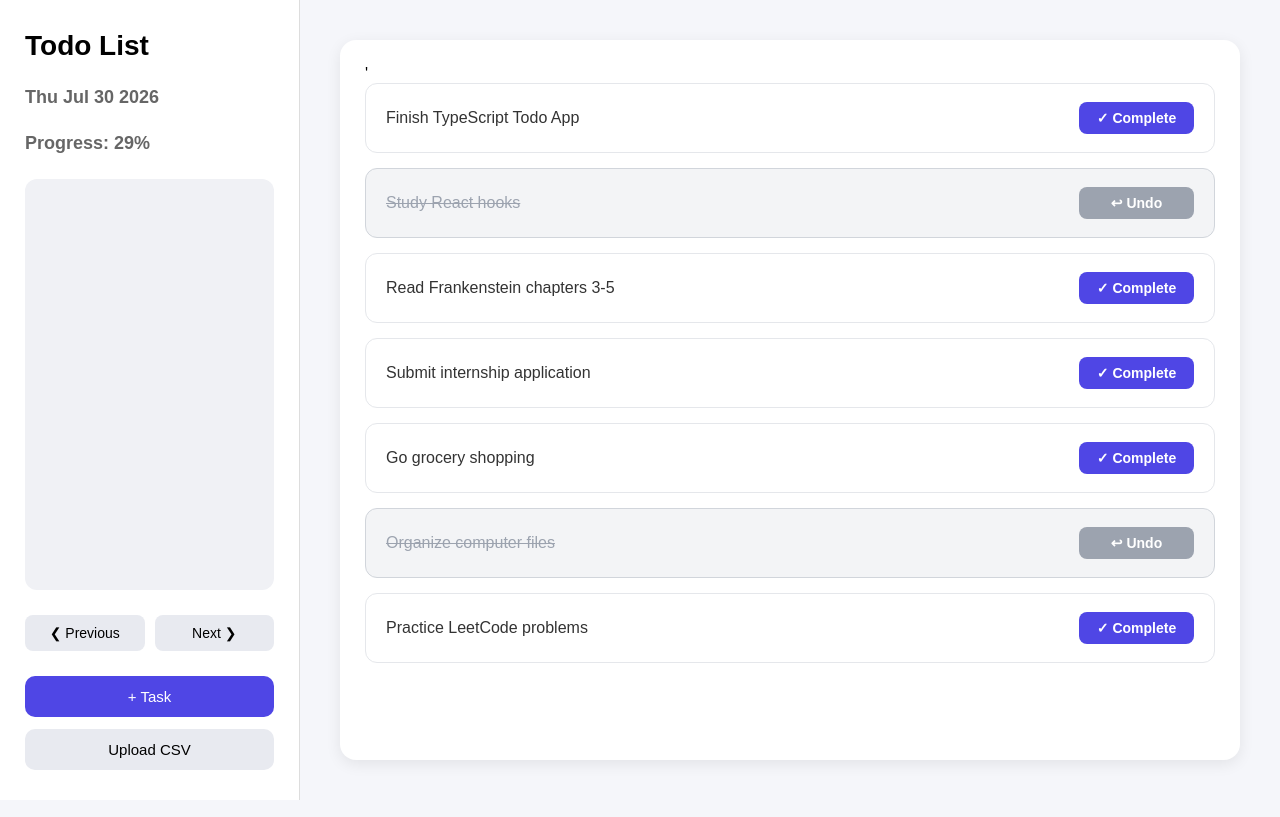
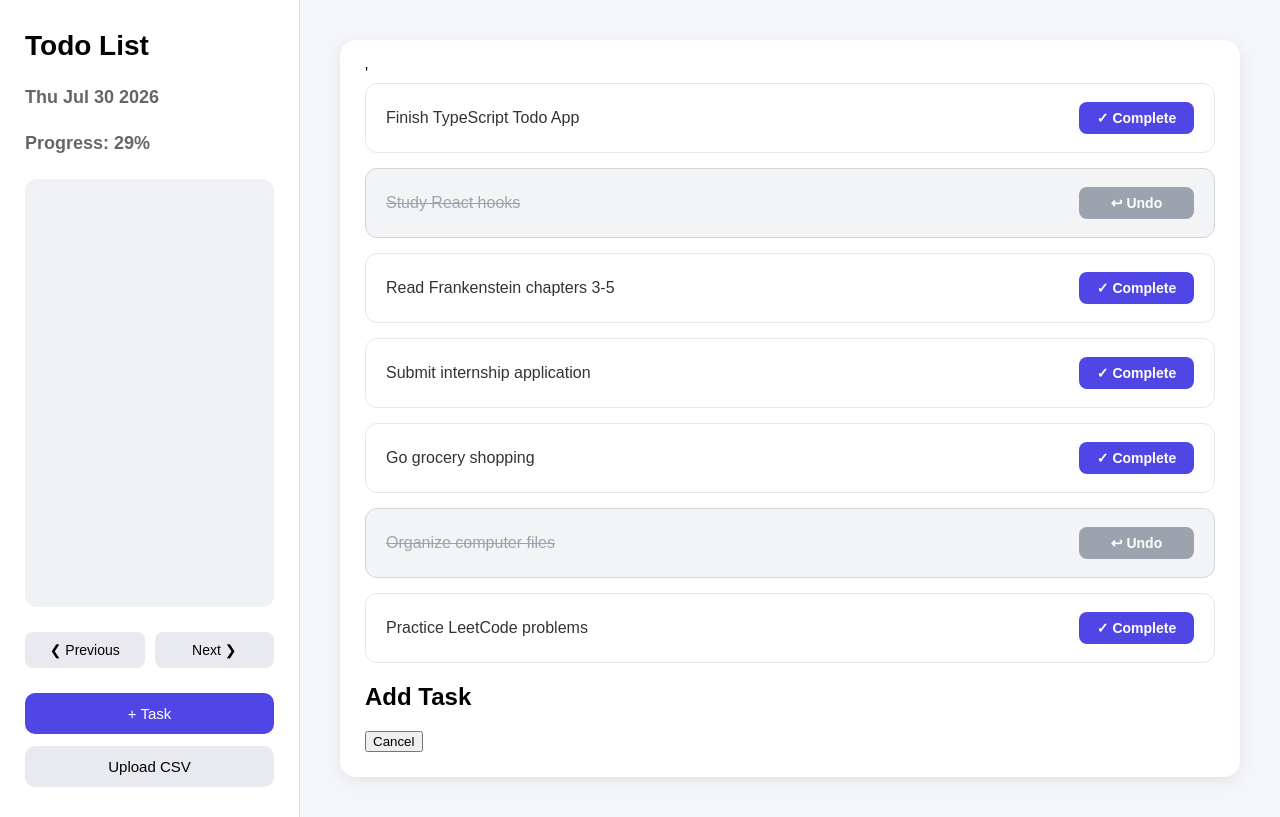
Before and after one commit to AudreyBurrell/todo-typescript, a React (Vite) app: page / in a window 1280 px wide. Both pictures are taken after a click on the button "+ Task". Built offline with nearby package versions, Linux system fonts and the light colour scheme.

Commit message:
Adding the props for the addTaskModal

```diff
--- a/src/App.tsx
+++ b/src/App.tsx
@@ -95,6 +95,10 @@ function App() {
         )
     }
 
+    function closeAddTaskModal() {
+        setShowModal(false);
+    }
+
 
 
     return (
@@ -124,8 +128,10 @@ function App() {
                         ))}
                     </ul>
                     {/*modals*/}
+                    {/* Notes for just this addTaskModal to help create other modals:
+                    onClose is what it's called in the props, closeAddTaskModal is the function here.  */}
                     {showModal && (
-                        <AddTaskModal />
+                        <AddTaskModal onClose={closeAddTaskModal} />
                     )}
                 </div>
             </div>
@@ -139,3 +145,4 @@ export default App;
 //HOW AI HAS BEEN USED ON THIS PART
     //debugging
     //CSS
+    //figuring out the addTaskModal and what goes in the props
--- a/src/components/AddTaskModal.tsx
+++ b/src/components/AddTaskModal.tsx
@@ -1,9 +1,18 @@
 import "../styles/AddTaskModal.css";
 
-function AddTaskModal() {
+interface addTaskProps {
+    onClose: () => void; //onClose is the name of the prop, and is a function and returns nothing
+}
+
+function AddTaskModal({ onClose } : addTaskProps) {
     return (
         <>
-
+            <div className="modalOverlay">
+                <div className="modal">
+                    <h2>Add Task</h2>
+                    <button onClick={onClose}>Cancel</button> {/*Calling the onClose function from the addTasksProps, which will call closeAddTaskModal() in the App.tsx */}
+                </div>
+            </div>
         </>
     )
 }
```
